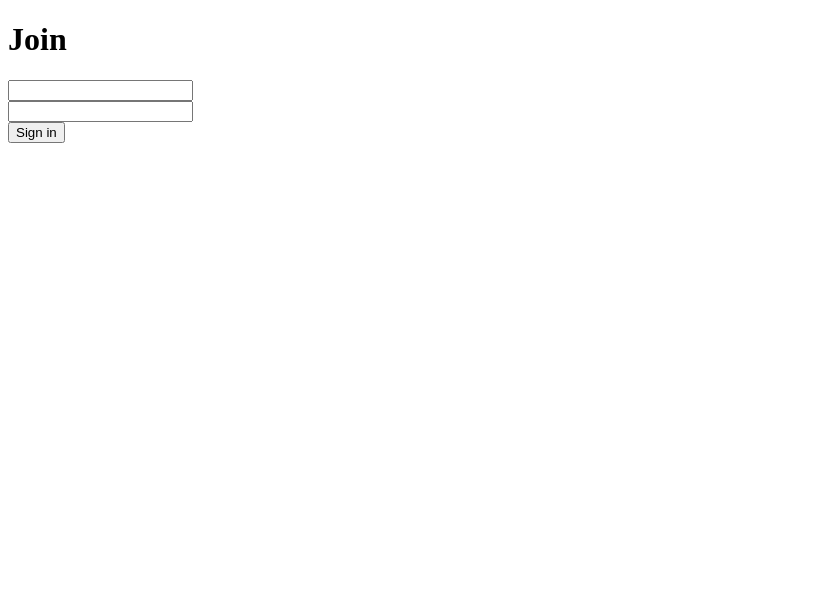
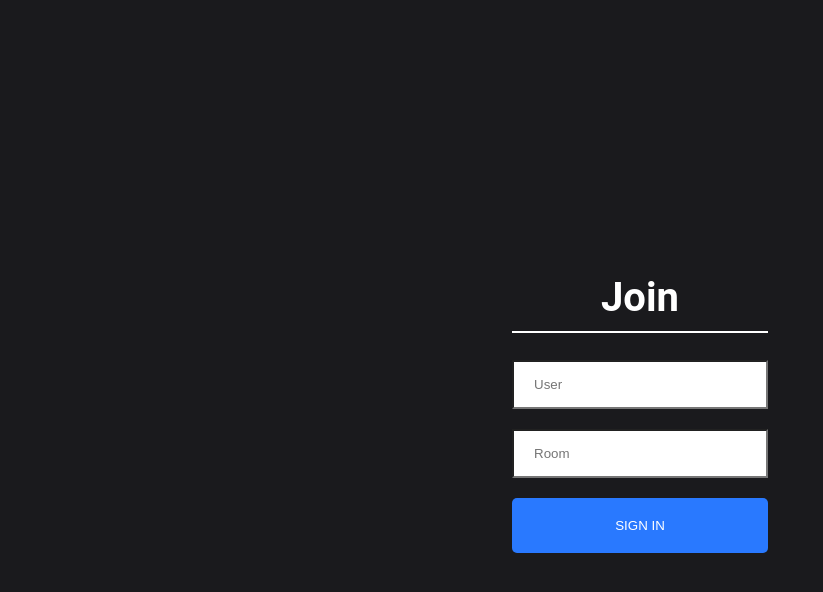
Before and after one commit to log-one/asteroid, a React (Create React App) app in the folder client/: page / in a window 1280 px wide. Shown: the top 592 px of the page, without its empty margins (0-823 px from the left). Built offline with nearby package versions, Linux system fonts and the light colour scheme.

Commit message:
added CSS files for Join and Chat components

```diff
--- a/client/src/App.js
+++ b/client/src/App.js
@@ -1,7 +1,7 @@
 import React from "react";
 import { BrowserRouter as Router, Route } from "react-router-dom";
-import Join from "./components/join";
-import Chat from "./components/chat";
+import Join from "./components/Join/join";
+import Chat from "./components/Chat/chat";
 
 const App = () => (
   <Router>
--- /dev/null
+++ b/client/src/components/Chat/chat.css
@@ -0,0 +1,34 @@
+.outerContainer {
+  display: flex;
+  justify-content: center;
+  align-items: center;
+  height: 100vh;
+  background-color: #1a1a1d;
+}
+
+.container {
+  display: flex;
+  flex-direction: column;
+  justify-content: space-between;
+  background: #ffffff;
+  border-radius: 8px;
+  height: 60%;
+  width: 35%;
+}
+
+@media (min-width: 320px) and (max-width: 480px) {
+  .outerContainer {
+    height: 100%;
+  }
+
+  .container {
+    width: 100%;
+    height: 100%;
+  }
+}
+
+@media (min-width: 480px) and (max-width: 1200px) {
+  .container {
+    width: 60%;
+  }
+}
--- a/client/src/components/chat.jsx
+++ b/client/src/components/Chat/chat.jsx
@@ -1,4 +1,6 @@
 import React, { Component } from "react";
+
+import "./chat.css";
 
 const Chat = () => {
   return <h1>chat</h1>;
--- /dev/null
+++ b/client/src/components/Join/join.css
@@ -0,0 +1,70 @@
+html,
+body {
+  font-family: "Roboto", sans-serif;
+  padding: 0;
+  margin: 0;
+}
+
+#root {
+  height: 100vh;
+}
+
+* {
+  box-sizing: border-box;
+}
+
+.joinOuterContainer {
+  display: flex;
+  justify-content: center;
+  text-align: center;
+  height: 100vh;
+  align-items: center;
+  background-color: #1a1a1d;
+}
+
+.joinInnerContainer {
+  width: 20%;
+}
+
+.joinInput {
+  border-radius: 0;
+  padding: 15px 20px;
+  width: 100%;
+}
+
+.heading {
+  color: white;
+  font-size: 2.5em;
+  padding-bottom: 10px;
+  border-bottom: 2px solid white;
+}
+
+.button {
+  color: #fff !important;
+  text-transform: uppercase;
+  text-decoration: none;
+  background: #2979ff;
+  padding: 20px;
+  border-radius: 5px;
+  display: inline-block;
+  border: none;
+  width: 100%;
+}
+
+.mt-20 {
+  margin-top: 20px;
+}
+
+@media (min-width: 320px) and (max-width: 480px) {
+  .joinOuterContainer {
+    height: 100%;
+  }
+
+  .joinInnerContainer {
+    width: 90%;
+  }
+}
+
+button:focus {
+  outline: 0;
+}
--- a/client/src/components/join.jsx
+++ b/client/src/components/Join/join.jsx
@@ -1,5 +1,7 @@
 import React, { Component, useState } from "react";
 import { Link } from "react-router-dom";
+
+import "./join.css";
 
 const Join = () => {
   //add state variables
@@ -13,7 +15,7 @@
         <h1 className="heading">Join</h1>
         <div>
           <input
-            placeholder=""
+            placeholder="User"
             className="joinInput"
             type="text"
             onChange={event => setName(event.target.value)}
@@ -21,7 +23,7 @@
         </div>
         <div>
           <input
-            placeholder=""
+            placeholder="Room"
             className="joinInput mt-20"
             type="text"
             onChange={event => setRoom(event.target.value)}
```
